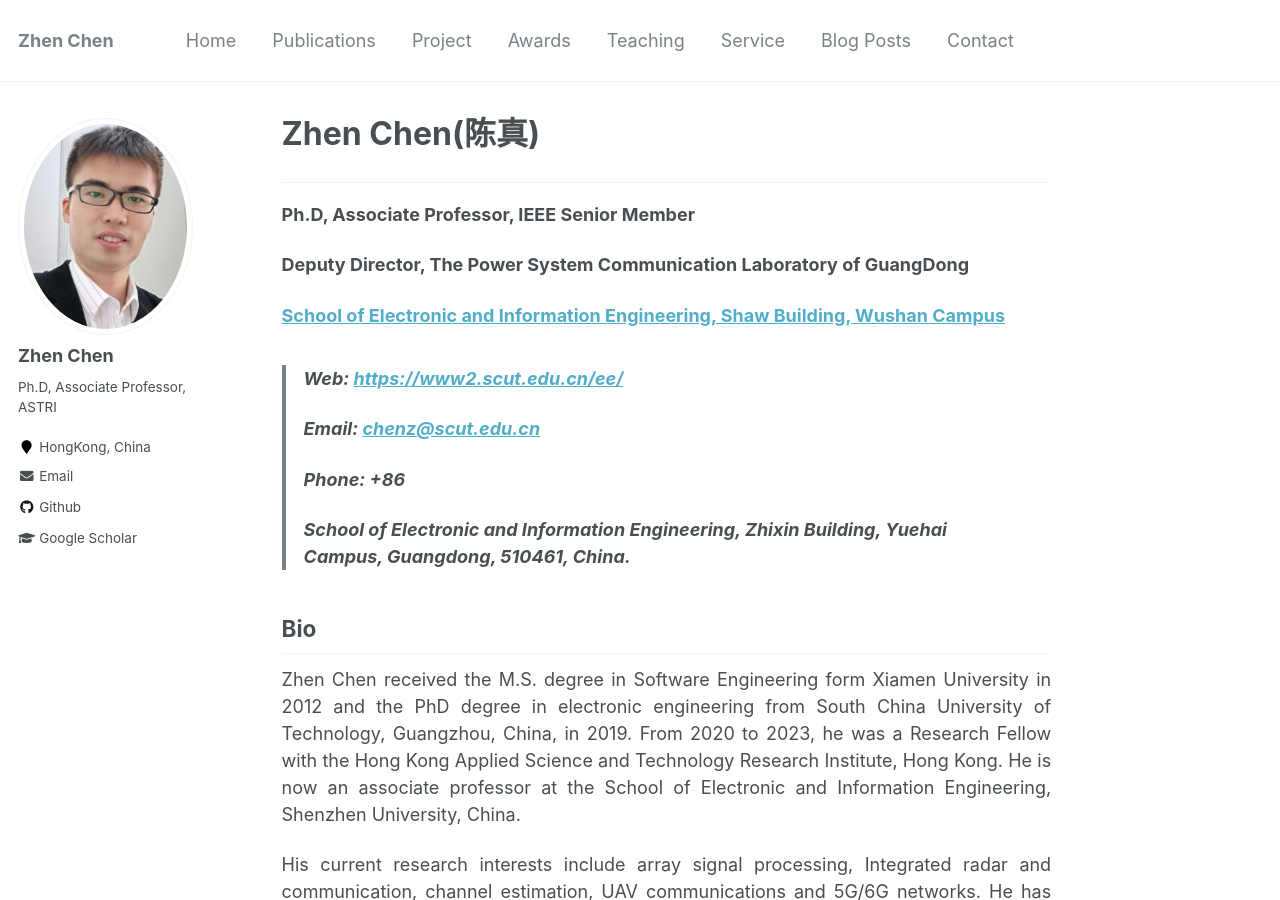
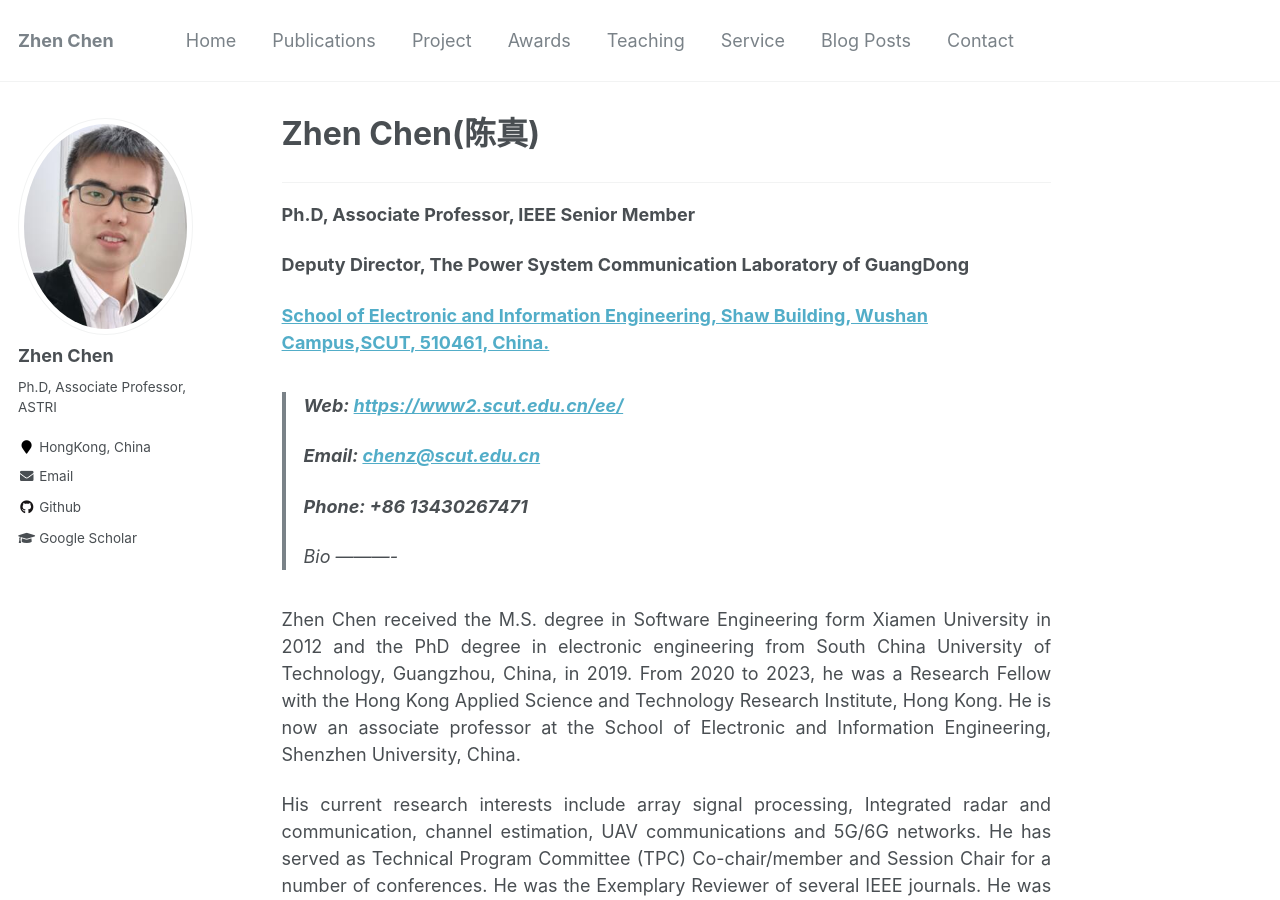
Before and after one commit to baile035/chenz_CV, a Jekyll site: the page built from _pages/about.md, in a window 1280 px wide and 900 px high. Built offline with Jekyll 4.4.1, drawn with Linux system fonts in a browser that asks for light colours.

Commit message:
Update about.md

```diff
--- a/_pages/about.md
+++ b/_pages/about.md
@@ -12,7 +12,7 @@ redirect_from:
 <html>
 <p><b style="line-height:50%"> Ph.D, Associate Professor, IEEE Senior Member </b> </p>
 <p><b style="line-height:50%"> Deputy Director, The Power System Communication Laboratory of GuangDong </b> </p>
-<p><b style="line-height:50%"><a href="https://www.szu.edu.cn/">School of Electronic and Information Engineering, Shaw Building, Wushan Campus</a></b></p>
+<p><b style="line-height:50%"><a href="https://www.scut.edu.cn/">School of Electronic and Information Engineering, Shaw Building, Wushan Campus,SCUT, 510461, China.</a></b></p>
 
 <!--
 <p><b style="line-height:50%"><a href="http:// ">Institute of multi-dimensional signal processing(Shenzhen)</a></b></p>
@@ -23,9 +23,10 @@ redirect_from:
 
 ><p><b style="line-height:50%"> Web: <a href="https://www2.scut.edu.cn/ee/">https://www2.scut.edu.cn/ee/</a> </b></p>
 ><p><b style="line-height:50%"> Email: <a href="mailto:chenz@scut.edu.cn">chenz@scut.edu.cn</a></b> </p>
-><p><b style="line-height:50%"> Phone: +86  </b></p>
-><p><b width="50%" style="line-height:50%">School of Electronic and Information Engineering, Zhixin Building, Yuehai Campus, Guangdong, 510461, China.  </b> </p>
-
+><p><b style="line-height:50%"> Phone: +86 13430267471 </b></p>
+<!--
+><p><b width="50%" style="line-height:50%">School of Electronic and Information Engineering, Shaw Building, Wushan Campus, SCUT, 510461, China.  </b> </p>
+-->
 Bio
 ----------
 <p align="justify">
```
